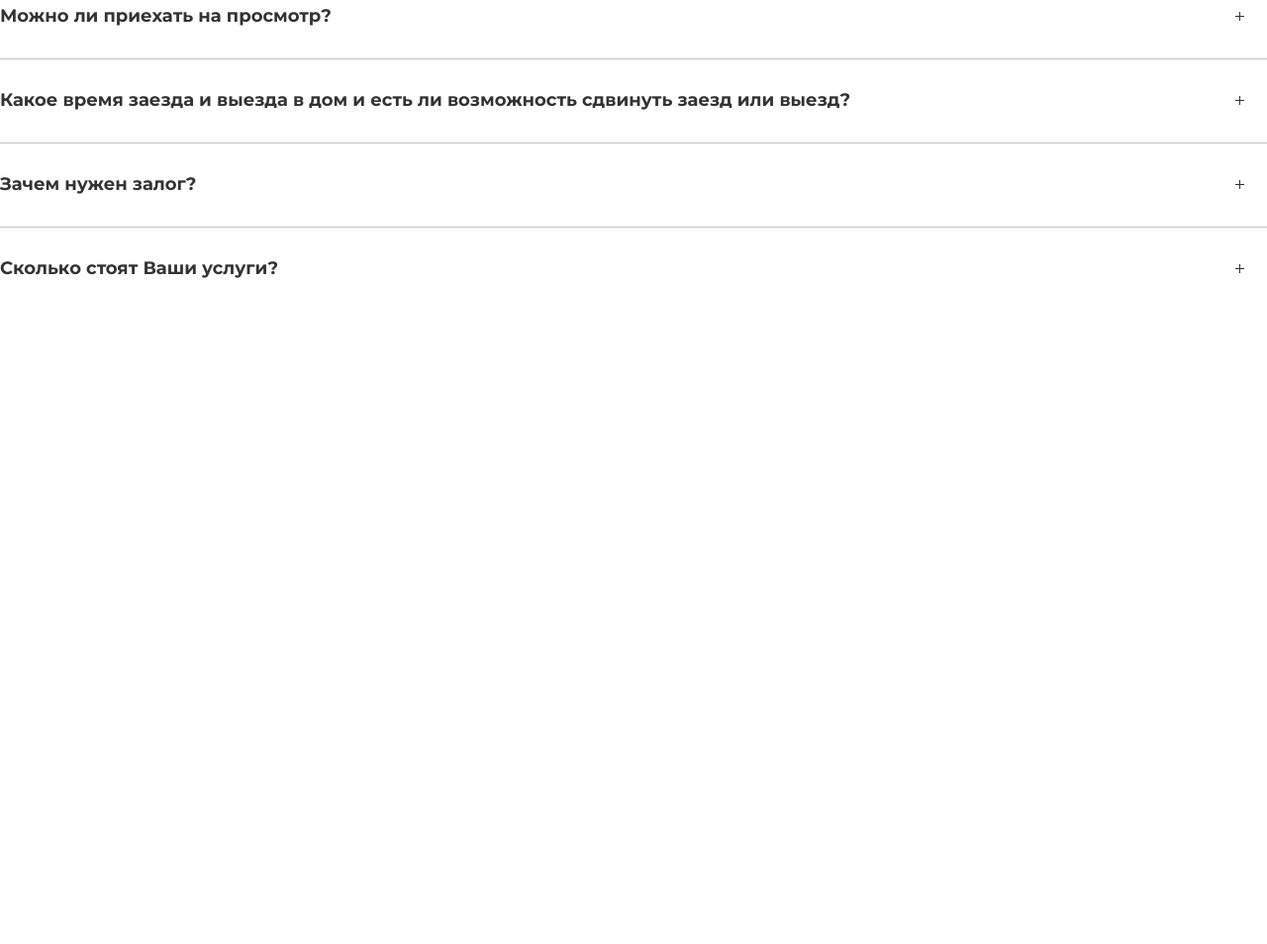
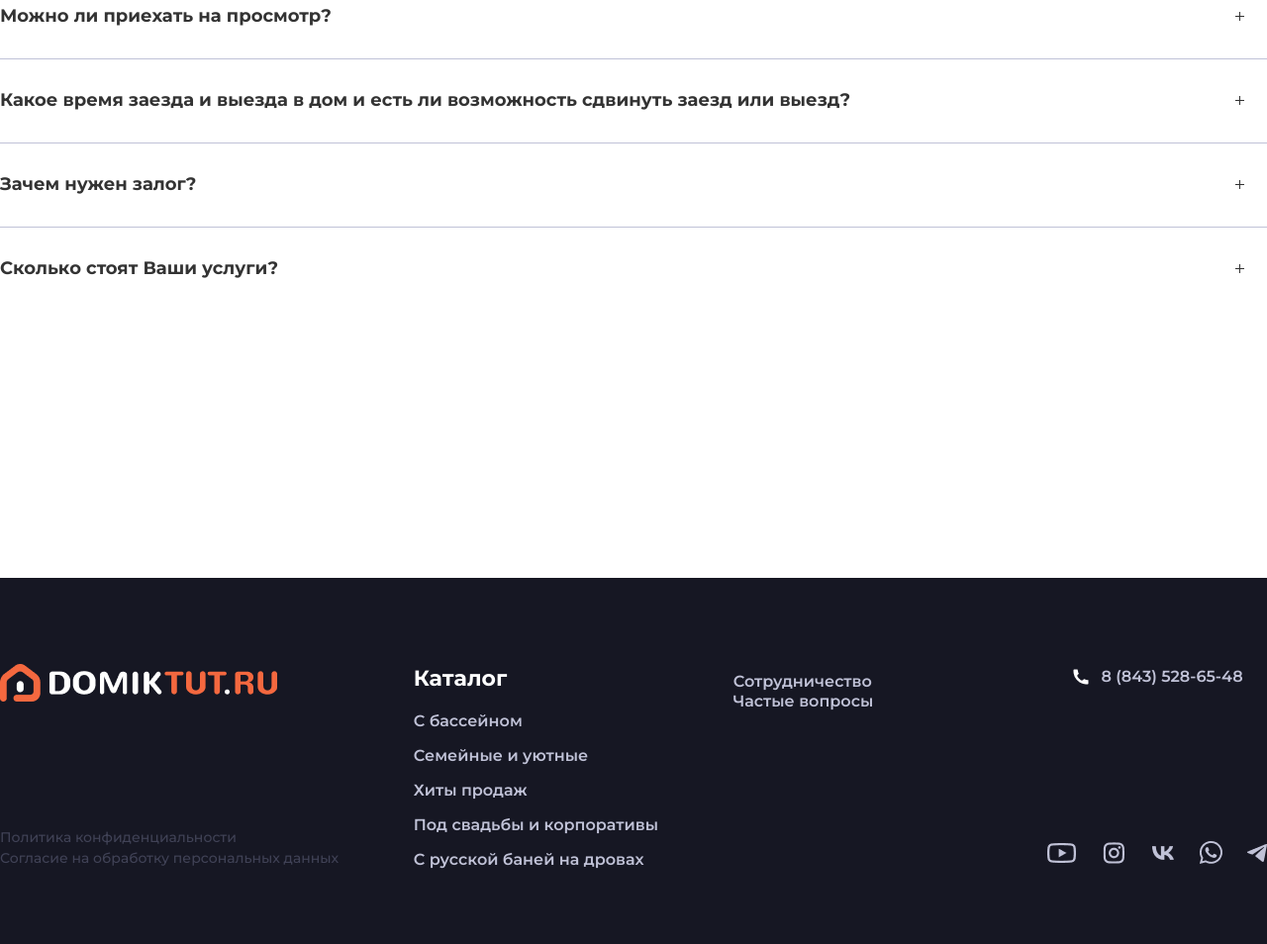
Before and after one commit to BosimovJaloliddin/domiktut, a plain HTML site: page central/index.html in a window 1280 px wide. Shown: the part 1429-2383 px from the top of the page at 99% size. Before the commit the page ends 1743 px from the top, so only its background shows below. Drawn offline with Linux system fonts and the light colour scheme.

Commit message:
footer_section_added

```diff
--- a/central/central.css
+++ b/central/central.css
@@ -91,3 +91,61 @@
 }
 
 /* -----------------------------------Organize end------------------------------------ */
+
+
+/* -----------------------------------Footer------------------------------------ */
+
+.footer_section {
+  background: linear-gradient(180deg, #161723 0%, #161723 109.24%);
+
+  margin-top: 270px;
+  padding: 85px 0px 75px 0px;
+}
+
+.footer_section_box_1 {
+  gap: 127px;
+}
+
+.footer_section_box_2 {
+  gap: 17px;
+}
+
+.footer_section_box_2_p {
+  gap: 15px;
+}
+.footer_section_box_3 {
+  gap: 150px;
+  margin-right: 100px
+}
+.footer_section_box_4 {
+  gap: 155px;
+}
+.footer_section_box_4_div_1 {
+  gap: 10px;
+}
+.footer_section_box_4_div_2 {
+  gap: 25px;
+}
+.f-c-a {
+  font-weight: 800;
+  font-size: 22px;
+  line-height: 150%;
+  color: #ffffff;
+}
+.f-c-a-p {
+  font-style: normal;
+  font-weight: 600;
+  font-size: 16px;
+  line-height: 20px;
+
+  color: #c0c2d7;
+}
+.f-c-a-p-p {
+  font-weight: 500;
+  font-size: 14px;
+  line-height: 150%;
+  color: #404256;
+}
+
+
+/* -----------------------------------Footer End------------------------------------ */
--- a/central/index.html
+++ b/central/index.html
@@ -165,6 +165,61 @@
           </div>
         </div>
       </section>
+      <footer>
+        <div class="footer_section">
+            <div class="container">
+                <div class="footer_section_inner flex-between">
+
+                  <div class="footer_section_box_1 flex-column">
+                   <div>
+                     <img src="../img/icons/logo_light.png" alt="logo">
+                   </div>
+                   <div class="f-c-a-p-p">
+                     <p>Политика конфиденциальности</p>
+                     <p>Согласие на обработку персональных данных</p>
+                   </div>
+                  </div>
+
+                  <div class="footer_section_box_2 flex-column">
+                   <div>
+                     <h3 class="f-c-a">Каталог</h3>
+                   </div>
+                   <div class="footer_section_box_2_p flex-column f-c-a-p">
+                     <p>С бассейном</p>
+                     <p>Семейные и уютные</p>
+                     <p>Хиты продаж</p>
+                     <p>Под свадьбы и корпоративы</p>
+                     <p>С русской баней на дровах</p>
+                   </div>
+                  </div>
+
+                  <div class="footer_section_box_3 flex-column">
+                   <div>
+                     <p class="f-c-a-p">Сотрудничество</p>
+                     <p class="f-c-a-p">Частые вопросы</p>
+                   </div>
+                   <div></div>
+                  </div>
+
+                  <div class="footer_section_box_4 flex-column">
+                   <div class="footer_section_box_4_div_1 flex-center">
+                     <img src="../img/icons/Frame.png" alt="tel">
+                     <p class="f-c-a-p">8 (843) 528-65-48</p>
+                   </div>
+                   <div class="footer_section_box_4_div_2 flex-between">
+                     <img src="../img/icons/logo_youtube.png" alt="youtube">
+                     <img src="../img/icons/logo_instagram.png" alt="insta">
+                     <img src="../img/icons/logo_vk.png" alt="VK">
+                     <img src="../img/icons/whatsapp (Traced).png" alt="whatsapp">
+                     <img src="../img/icons/telegram (Traced).png" alt="telegram">
+                   </div>
+                  </div>
+
+                </div>
+
+            </div>
+        </div>
+     </footer>
 </body>
 
 </html>
```
Also changed, not shown: house/house.html (+0 -54 lines), img/icons/logo_light.png (added).
